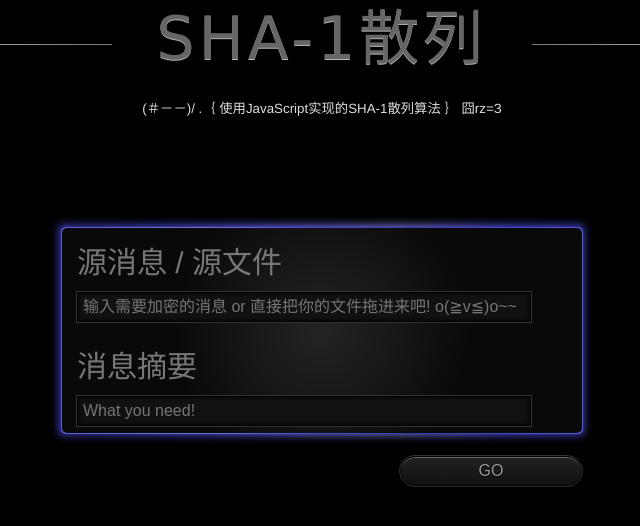
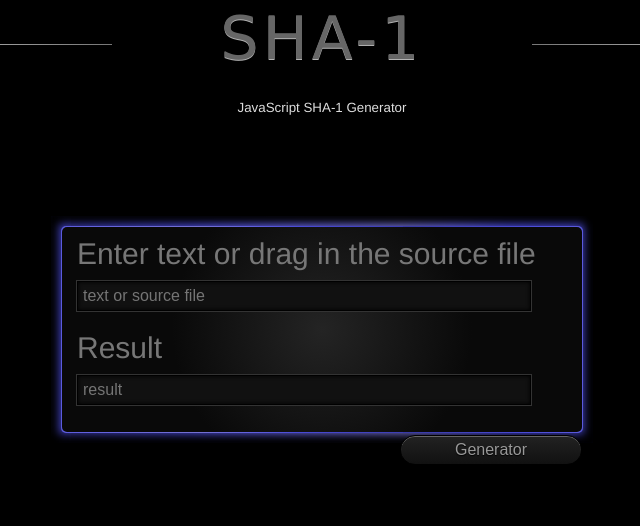
Before and after one commit to linkgod/SHA-1, a plain HTML site: page index.html in a window 1280 px wide. Shown: the whole page, without its empty margins (318-958 px from the left). Drawn offline with Linux system fonts and the light colour scheme.

Commit message:
translate

```diff
--- a/css/page.css
+++ b/css/page.css
@@ -124,7 +124,10 @@ form input:focus{
 	outline: 1px solid #555;
 	color: #FFF;
 }
-input[type="button"]{
+input[type="submit"]:focus{
+	outline: none;
+}
+input[type="submit"]{
 	color: #999;
 	width: 35%;
 	padding: 5px 10px;
@@ -133,6 +136,7 @@ input[type="button"]{
 	border: 1px solid #000;
 	font-weight: lighter;
 	-moz-border-radius: 15px;
+	outline: none;
 	-webkit-border-radius: 15px;
 	border-radius: 15px;
 	background: #45484d;
--- a/index.html
+++ b/index.html
@@ -2,27 +2,27 @@
 <html>
 	<head>
 		<meta http-equiv="Content-Type" content="text/html; charset=UTF-8">
-        <title>SHA-1散列</title>
+        <title>SHA-1</title>
         <meta charset="utf-8">
-        <meta name="description" content="SHA-1加密">
+        <meta name="description" content="SHA-1">
         <meta name="author" content="linkgod">
         <link rel="stylesheet" href="css/page.css">
 	</head>
     <body id="home">
         <div id="gp">
-            <h1>SHA-1散列</h1>
+            <h1>SHA-1</h1>
         </div>
         <div align="center">
-            <small>(＃－－)/ .｛ 使用JavaScript实现的SHA-1散列算法 ｝ 囧rz=З</small>
+            <small>JavaScript SHA-1 Generator</small>
         </div>
         <div class="rain end">
 			<div class="border end">
 				<form name="SHAForm" id="SHAForm">
-					<label for="key">源消息 / 源文件</label>
-					<input id="key" name="key" type="text" placeholder="输入需要加密的消息 or 直接把你的文件拖进来吧! o(≧v≦)o~~">
-					<label for="where">消息摘要</label>
-					<input id="where" name="where" type="text" placeholder="What you need!">
-                    <input id="sha-1" type="button" value="GO">
+					<label for="key">Enter text or drag in the source file</label>
+					<input id="key" name="key" type="text" placeholder="text or source file">
+					<label for="where">Result</label>
+					<input id="where" name="where" type="text" placeholder="result">
+                    <input id="sha-1" type="submit" value="Generator">
 				</form>
 			</div>
         </div>
--- a/js/main.js
+++ b/js/main.js
@@ -3,7 +3,10 @@ define(function(require, exports, module){
         handle = require('js/handle');
 
     $('#SHAForm').on('dragover',handle.handleDragOver).on('drop',handle.handleFileSelect);
-	$('#sha-1').click(handle.startSha1);
-
+    $('#SHAForm').on('submit', function(){
+        handle.startSha1();
+        return false;
+    });
+    $('#sha-1').click(handle.startSha1);
     $('.rain, .border').addClass('end').removeClass('unfocus start');
 });
```
